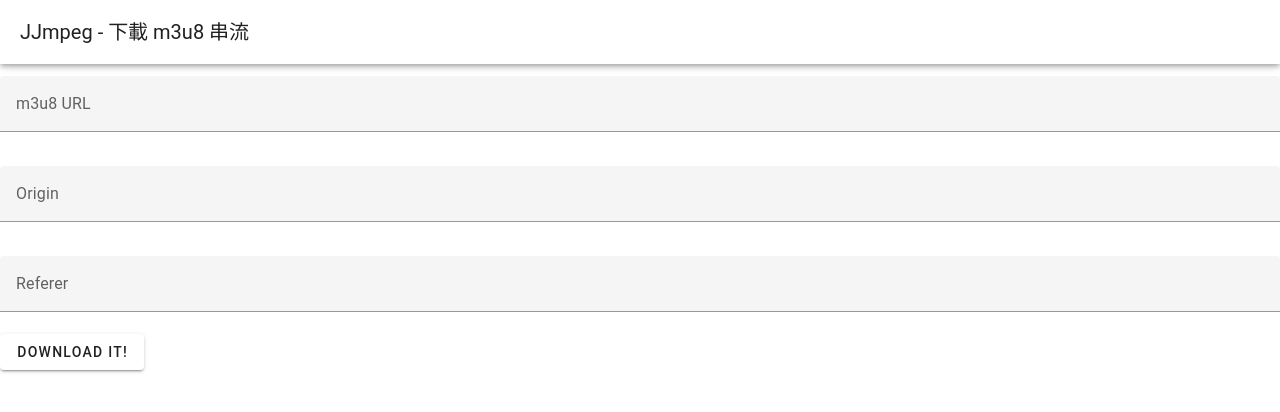
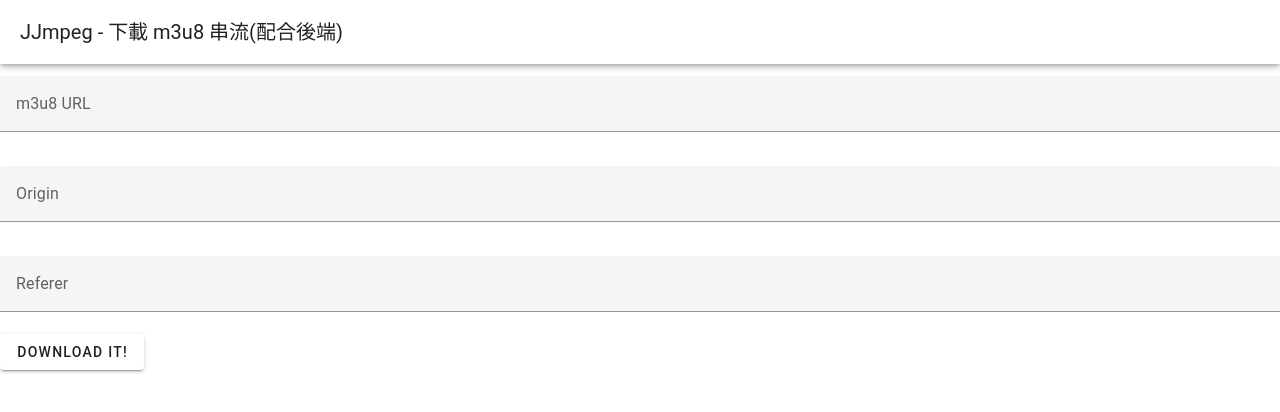
Before and after one commit to advancedor96/JJmpeg_client, a Vue app: page / in a window 1280 px wide. Shown: the top 412 px of the page. Built offline with nearby package versions, Linux system fonts and the light colour scheme.

Commit message:
加入 ws

```diff
--- a/package.json
+++ b/package.json
@@ -10,15 +10,17 @@
     "lint": "eslint . --ext .vue,.js,.jsx,.cjs,.mjs --fix --ignore-path .gitignore"
   },
   "dependencies": {
+    "@ffmpeg/ffmpeg": "^0.12.10",
+    "@ffmpeg/util": "^0.12.1",
     "axios": "^1.6.8",
     "vue": "^3.4.21",
     "vuetify": "^3.5.11"
   },
   "devDependencies": {
-    "@vitejs/plugin-vue": "^5.0.4",
+    "@vitejs/plugin-vue": "^4.6.2",
     "eslint": "^8.49.0",
     "eslint-plugin-vue": "^9.17.0",
-    "vite": "^5.1.6",
+    "vite": "^4.5.3",
     "vite-plugin-vue-devtools": "^7.0.18"
   }
 }
--- a/src/App.vue
+++ b/src/App.vue
@@ -1,55 +1,14 @@
 
 
 <template>
-<v-layout class="rounded rounded-md">
-  <v-app-bar title="JJmpeg - 下載 m3u8 串流"></v-app-bar>
-  <v-main>
 
-    <v-text-field label="m3u8 URL" class="mt-3" v-model="m3u8Url"></v-text-field>
-
-    <v-text-field label="Origin" class="mt-3" v-model="Origin"></v-text-field>
-    <v-text-field label="Referer" class="mt-3" v-model="Referer"></v-text-field>
-
-    <v-btn @click="download">
-      Download it!
-    </v-btn>
-
-
-  </v-main>
-</v-layout>
+  <JJmpegFrontend></JJmpegFrontend>
+  <!-- <FFmpegWasm></FFmpegWasm> -->
 
 </template>
 <script setup>
-import { ref, computed } from 'vue'
-import axios from 'axios'
-
-
-const apiUrl = ref('https://jjmpeg-api.onrender.com/download')
-// const apiUrl = ref('http://localhost:3000/download')
-const m3u8Url = ref('')
-const Origin = ref('')
-const Referer = ref('')
-
-const download = async ()=>{
-  try {
-    await axios.post(apiUrl.value, {
-      url: m3u8Url.value,
-      "Origin": Origin.value,
-      "Referer": Referer.value
-    })
-
-  } catch (err) {
-    console.log('err:',err);
-  } finally{
-    console.log('finished');
-  }
-}
-const finalUrl = computed(()=>{
-  const tmp = apiUrl.value + '?url=' + m3u8Url.value;
-  console.log('最後的url:',tmp);
-  return tmp;
-})
+import JJmpegFrontend from './components/JJmpegFrontend.vue'
+// import FFmpegWasm from './components/FFmpegWasm.vue'
 </script>
 <style scoped>
-
 </style>
--- /dev/null
+++ b/src/components/FFmpegWasm.vue
@@ -0,0 +1,117 @@
+<template>
+  <v-layout class="rounded rounded-md">
+    <v-app-bar title="JJmpeg - 下載 m3u8 串流"></v-app-bar>
+    <v-main>
+      <h1>FFmpeg WASM</h1>
+      <v-text-field label="m3u8 URL" class="mt-3" v-model="m3u8Url"></v-text-field>
+
+      <v-text-field label="Origin" class="mt-3" v-model="Origin"></v-text-field>
+      <v-text-field label="Referer" class="mt-3" v-model="Referer"></v-text-field>
+
+      <v-btn @click="download">
+        Download it!
+      </v-btn>
+
+
+    </v-main>
+  </v-layout>
+
+</template>
+<script setup>
+import {ref} from "vue";
+import { FFmpeg } from '@ffmpeg/ffmpeg';
+import { fetchFile, toBlobURL } from '@ffmpeg/util'
+const m3u8Url = ref('https://surrit.com/5a5ee99f-9e27-491b-a044-5cf4ef3a1e59/playlist.m3u8');
+const Origin = ref('https://missav.com')
+const Referer = ref('https://missav.com/dm46/mide-051')
+
+const baseURL = 'https://unpkg.com/@ffmpeg/core-mt@0.12.6/dist/esm'
+
+
+const ffmpeg = new FFmpeg()
+ffmpeg.on('log', ({ message }) => {
+  console.log(message);
+});
+ffmpeg.on("start", (msg) => {
+  console.log('ssss,,,,progress:',msg);
+
+})
+
+const load  = async ()=>{
+  console.log('準備load');
+
+  await ffmpeg.load({
+      coreURL: await toBlobURL(`${baseURL}/ffmpeg-core.js`, 'text/javascript'),
+      wasmURL: await toBlobURL(`${baseURL}/ffmpeg-core.wasm`, 'application/wasm'),
+      workerURL: await toBlobURL(`${baseURL}/ffmpeg-core.worker.js`, 'text/javascript')
+  });
+  console.log('Loaded!');
+};
+
+  load();
+
+const download = async ()=>{
+
+  try {
+    console.log('1');
+    console.log('my m3u8:',m3u8Url.value);
+
+    const m3u8Content = `#EXTM3U
+#EXT-X-VERSION:3
+#EXT-X-STREAM-INF:BANDWIDTH=800000,RESOLUTION=640x360
+640x360/video.m3u8
+#EXT-X-STREAM-INF:BANDWIDTH=1400000,RESOLUTION=842x480
+842x480/video.m3u8
+#EXT-X-STREAM-INF:BANDWIDTH=2800000,RESOLUTION=1280x720
+1280x720/video.m3u8
+`
+    const encoder = new TextEncoder();
+    const uint8Array = encoder.encode(m3u8Content);
+
+    await ffmpeg.writeFile('input.m3u8', uint8Array);
+
+    // let m3u8_res = await axios.get(m3u8Url.value, {
+    //       responseType: 'arraybuffer'
+    //     });
+    // console.log('用 axios 抓的:',m3u8_res);
+
+
+
+    console.log('3');
+
+    await ffmpeg.exec(['-i', 'input.m3u8', '-c', 'copy', 'output.mp4', '-movflags', 'frag_keyframe+empty_moov','-bsf:a',  'aac_adtstoasc' ])
+    console.log('4');
+    // const data = await ffmpeg.readFile('output.mp4');
+
+    // console.log('5');
+
+    // const link = document.createElement('a');
+    // link.href = URL.createObjectURL(new Blob([data.buffer], {type: 'video/mp4'}));
+    // link.download = 'dl_here.mp4';
+    // document.body.appendChild(link);
+    // link.click();
+  } catch (err) {
+    console.log('err',err);
+
+  }
+
+
+
+
+  // ffmpeg.FS('writeFile', 'input.m3u8', await fetchFile(m3u8Url.value));
+  // await ffmpeg.run('-i', 'input.m3u8', '-c', 'copy', 'output.mp4');
+
+  // const data = ffmpeg.FS('readFile', 'output.mp4');
+  // const blob = new Blob([data.buffer], { type: 'video/mp4' });
+  // const link = document.createElement('a');
+  // link.href = window.URL.createObjectURL(blob);
+  // link.download = 'downloaded_video.mp4';
+  // document.body.appendChild(link);
+  // link.click();
+
+
+}
+</script>
+<style scoped>
+
+</style>
--- /dev/null
+++ b/src/components/JJmpegFrontend.vue
@@ -0,0 +1,72 @@
+<template>
+  <v-layout class="rounded rounded-md">
+    <v-app-bar title="JJmpeg - 下載 m3u8 串流(配合後端)"></v-app-bar>
+    <v-main>
+
+      <v-text-field label="m3u8 URL" class="mt-3" v-model="m3u8Url"></v-text-field>
+
+      <v-text-field label="Origin" class="mt-3" v-model="Origin"></v-text-field>
+      <v-text-field label="Referer" class="mt-3" v-model="Referer"></v-text-field>
+
+      <v-btn @click="doGet">
+        Download it!
+      </v-btn>
+
+
+    </v-main>
+  </v-layout>
+
+  </template>
+<script setup>
+  import { ref, computed } from 'vue'
+  import axios from 'axios'
+
+
+  const apiUrl = ref('https://jjmpeg-api.onrender.com/download')
+  // const apiUrl = ref('http://localhost:3000/download')
+  const m3u8Url = ref('')
+  const Origin = ref('')
+  const Referer = ref('')
+
+  const doGet = async ()=>{
+    try {
+      let res = axios.get('https://jjmpeg-api.onrender.com/get');
+      console.log('res:',res);
+      const socket = new WebSocket('ws://jjmpeg-api.onrender.com:3080');
+      socket.onopen = function(event) {
+        console.log('ws 連到 server~');
+      };
+
+      socket.onmessage = function(event) {
+        console.log('收到服务器消息:', event.data);
+      };
+
+
+    } catch (err) {
+      console.log('err:',err);
+    }
+  }
+
+  const download = async ()=>{
+    try {
+      await axios.post(apiUrl.value, {
+        url: m3u8Url.value,
+        "Origin": Origin.value,
+        "Referer": Referer.value
+      })
+
+    } catch (err) {
+      console.log('err:',err);
+    } finally{
+      console.log('finished');
+    }
+  }
+  const finalUrl = computed(()=>{
+    const tmp = apiUrl.value + '?url=' + m3u8Url.value;
+    console.log('最後的url:',tmp);
+    return tmp;
+  })
+</script>
+<style scoped>
+
+</style>
--- a/src/main.js
+++ b/src/main.js
@@ -1,4 +1,4 @@
-
+ /* my vite: "^5.1.6", */
 import { createApp } from 'vue'
 import App from './App.vue'
 
--- a/vite.config.js
+++ b/vite.config.js
@@ -14,5 +14,14 @@
     alias: {
       '@': fileURLToPath(new URL('./src', import.meta.url))
     }
-  }
+  },
+  optimizeDeps: {
+    exclude: ['@ffmpeg/ffmpeg', '@ffmpeg/core', '@ffmpeg/util']
+  },
+  server: {
+    headers: {
+      "Cross-Origin-Opener-Policy": "same-origin",
+      "Cross-Origin-Embedder-Policy": "require-corp",
+    },
+  },
 })
```
Also changed, not shown: 1 other file (tests, documents, lock files or other folders).
